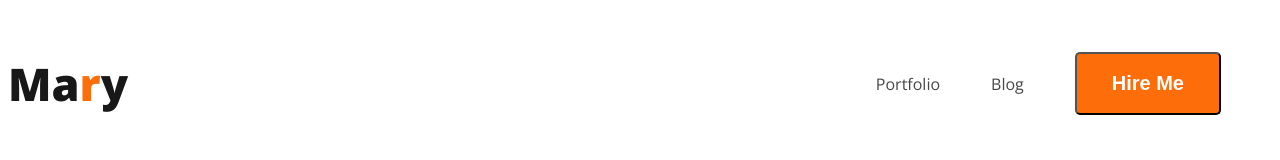
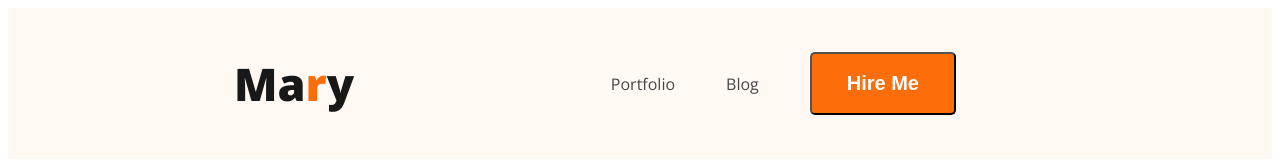
Before and after one commit to efty112/developer-protfolio, a plain HTML site: page index.html in a window 1280 px wide. Drawn offline with nearby package versions, Linux system fonts and the light colour scheme.

Commit message:
increament

```diff
--- a/index.html
+++ b/index.html
@@ -10,7 +10,7 @@
     <link rel="stylesheet" href="styles/portfolio.css">
 </head>
 <body>
-    <header>
+    <header class="header">
         <nav>
             <h3 class="nav-title">Ma<span class="r text-primary">r</span>y</h3>
             <ul>
@@ -19,6 +19,10 @@
                 <li><button class="btn-primary ">Hire Me</button></li>
             </ul>
         </nav>
+
+        <div class="banner">
+
+        </div>
     </header>
 
     <main>
--- a/styles/portfolio.css
+++ b/styles/portfolio.css
@@ -22,6 +22,7 @@ nav{
     color: #181818;
     font-size: 45px;
     font-weight: 800;
+    padding: 0px 0px 0px 226px;
 }
 .r{
     font-size: 45px;
@@ -30,12 +31,19 @@ nav{
 nav >ul {
     display: flex;
     align-items: center;
+    padding: 0px 265px 0px 0px;
 }
 nav li{
     list-style: none;
     margin-right: 51px;
+
 }
 nav a{
     text-decoration: none;
     color: #474747;
 }
+
+/* header related styles */
+.header{
+    background-color: #FFF8F3;
+}
```
